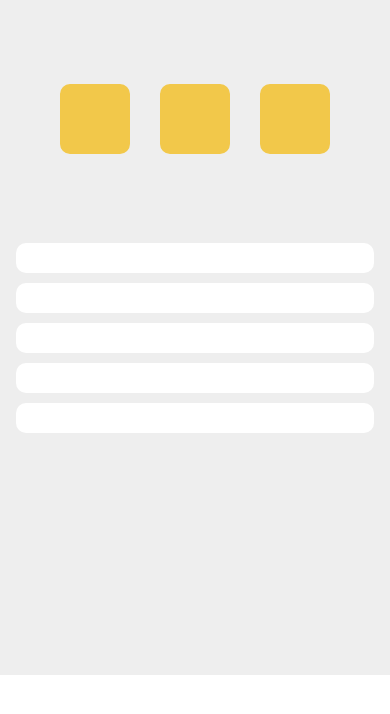
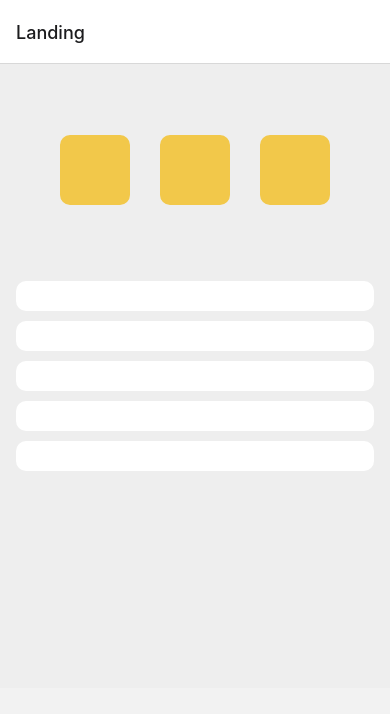
Before and after one commit to satyamskillz/Zupon, a React Native app in the folder frontend/: screen / in a window 390 px wide. Shown: the top 714 px of the page. Built offline with nearby package versions, Linux system fonts and the light colour scheme.

Commit message:
Added Navigation

```diff
--- a/frontend/App.js
+++ b/frontend/App.js
@@ -1,11 +1,20 @@
 import React from 'react';
 import HomeScreen from './src/screens/Home';
+import {NavigationContainer} from '@react-navigation/native';
+import {createNativeStackNavigator} from '@react-navigation/native-stack';
+const Stack = createNativeStackNavigator();
 
 function App(props) {
-
-    return (
-        <HomeScreen />
-    );
+  // Check if the user is signed in or not
+  return (
+    <NavigationContainer>
+      <Stack.Navigator initialRouteName="Landing">
+        <Stack.Screen name="Landing" component={HomeScreen} />
+        <Stack.Screen name="Dashboard" component={HomeScreen} />
+        <Stack.Screen name="Settings" component={HomeScreen} />
+      </Stack.Navigator>
+    </NavigationContainer>
+  );
 }
 
 export default App;
```
Also changed, not shown: 1 other file (tests, documents, lock files or other folders).
